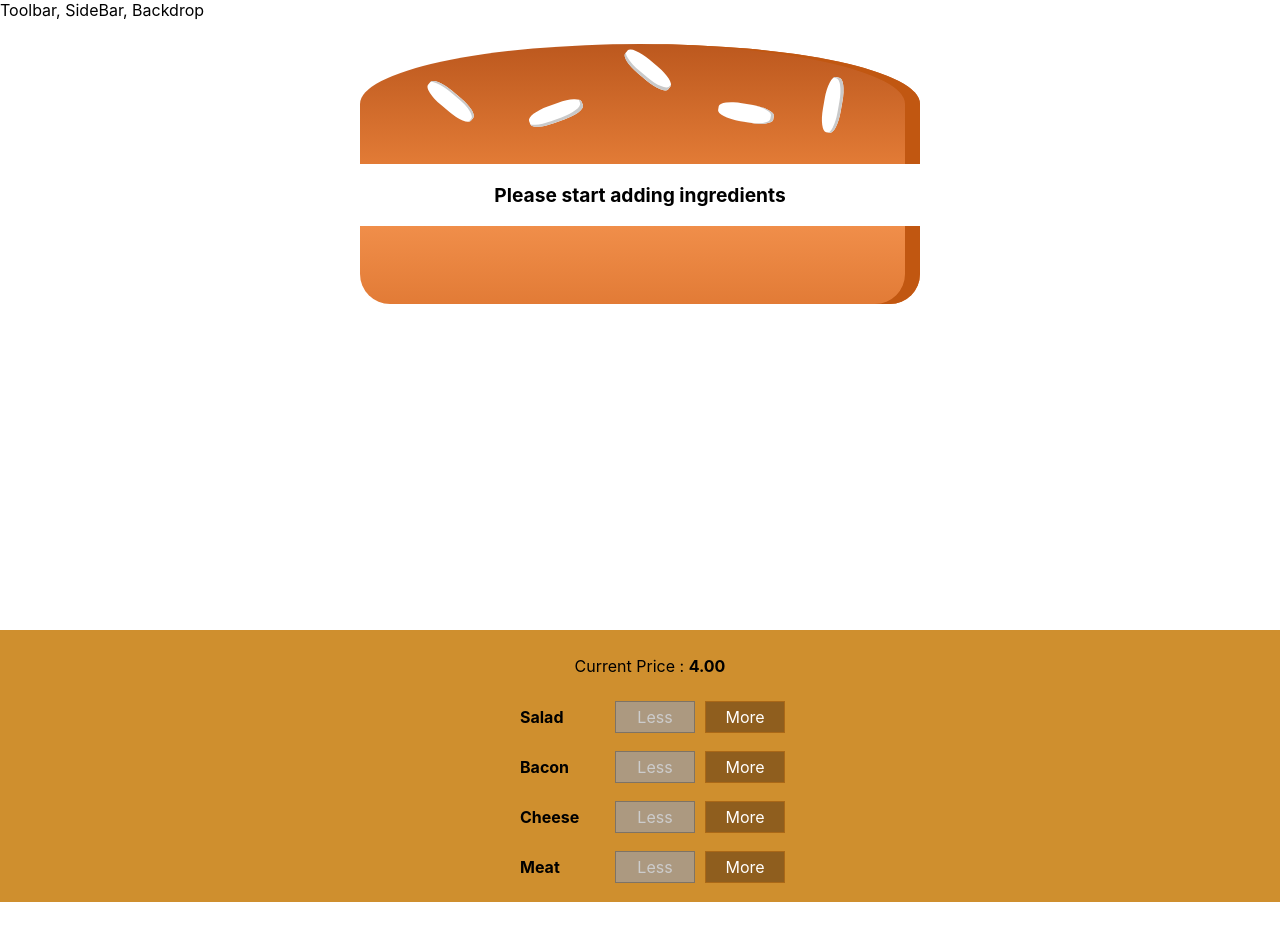
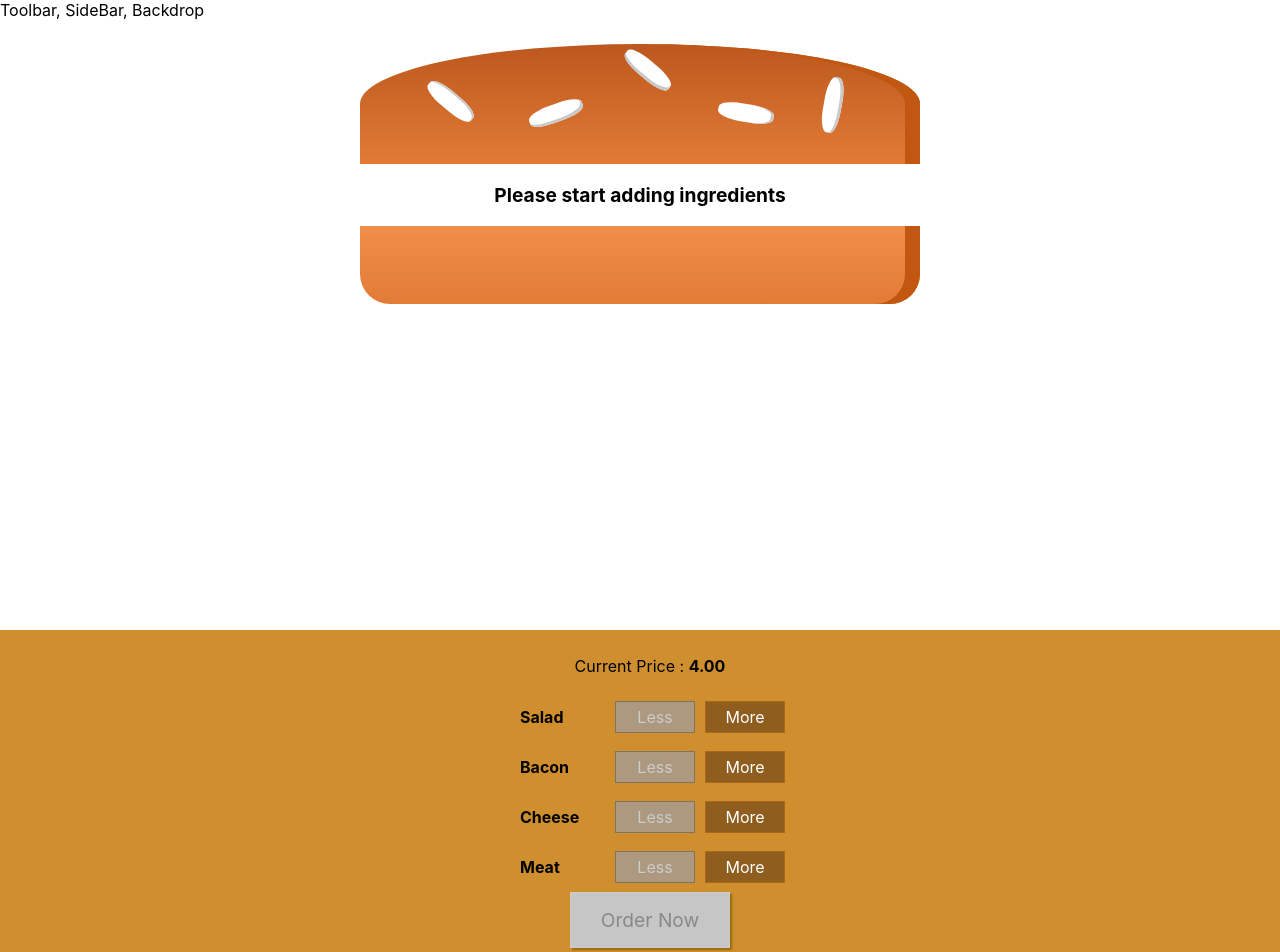
Before and after one commit to harini24/Burger-Builder, a React (Create React App) app: page / in a window 1280 px wide. Shown: the top 952 px of the page. Before the commit the page ends 902 px from the top, so only its background shows below. Built offline with nearby package versions, Linux system fonts and the light colour scheme; the HTML template or start-up script is replaced by a standard one.

Commit message:
added order button

```diff
--- a/src/Components/Burger/BuildControls/BuildControls.js
+++ b/src/Components/Burger/BuildControls/BuildControls.js
@@ -2,21 +2,25 @@
 import classes from './BuildControls.module.css'
 import BuildControl from './BuildControl/BuildControl'
 const controls = [
-    {label:'Salad', type:'salad'},
-    {label:'Bacon', type:'bacon'},
-    {label:'Cheese', type:'cheese'},
-    {label:'Meat', type:'meat'}
+    { label: 'Salad', type: 'salad' },
+    { label: 'Bacon', type: 'bacon' },
+    { label: 'Cheese', type: 'cheese' },
+    { label: 'Meat', type: 'meat' }
 ]
 const buildControls = props => {
-    return(
+    return (
         <div className={classes.BuildControls}>
             <p>Current Price : <strong>{props.price.toFixed(2)}</strong></p>
-            {controls.map(ctrl=>
-                (<BuildControl key={ctrl.label} label={ctrl.label}
-                added={()=>props.ingredientAdded(ctrl.type)}
-                removed={()=>props.ingredientRemoved(ctrl.type)}
-                disabled={props.disabled[ctrl.type]}></BuildControl>))}
-
+            {controls.map(ctrl => (
+                <BuildControl key={ctrl.label} label={ctrl.label}
+                    added={() => props.ingredientAdded(ctrl.type)}
+                    removed={() => props.ingredientRemoved(ctrl.type)}
+                    disabled={props.disabled[ctrl.type]}>
+                </BuildControl>
+            ))}
+            <button
+                className={classes.OrderButton}
+                disabled={!props.purchasable}>Order Now</button>
         </div>
     )
 }
--- a/src/Components/Burger/BuildControls/BuildControls.module.css
+++ b/src/Components/Burger/BuildControls/BuildControls.module.css
@@ -8,3 +8,44 @@
     margin: auto;
     padding: 10px;
 }
+
+.OrderButton {
+    background-color: #DAD735;
+    outline: none;
+    cursor: pointer;
+    border: 1px solid #966909;
+    color: #966909;
+    font-family: inherit;
+    font-size: 1.2em;
+    padding: 15px 30px;
+    box-shadow: 2px 2px 2px #966909;
+}
+
+.OrderButton:hover, .OrderButton:active {
+    background-color: #A0DB41;
+    border: 1px solid #966909;
+    color: #966909;
+}
+
+.OrderButton:disabled {
+    background-color: #C7C6C6;
+    cursor: not-allowed;
+    border: 1px solid #ccc;
+    color: #888888;
+}
+
+.OrderButton:not(:disabled) {
+    animation: enable 0.3s linear;
+}
+
+@keyframes enable {
+    0% {
+        transform: scale(1);
+    }
+    60% {
+        transform: scale(1.1);
+    }
+    100% {
+        transform: scale(1);
+    }
+}
--- a/src/Containers/BurgerBuilder/BurgerBuilder.js
+++ b/src/Containers/BurgerBuilder/BurgerBuilder.js
@@ -1,76 +1,95 @@
-import React, {Component } from 'react'
+import React, { Component } from 'react'
 import Aux from '../../hoc/Auxillary'
 import Burger from '../../Components/Burger/Burger'
 import BuildControls from '../../Components/Burger/BuildControls/BuildControls'
+import { object } from 'prop-types'
 
-const INGREDIENT_PRICES={
-    salad:0.5,
-    cheese:0.4,
-    meat:1.3,
-    bacon:0.7
+const INGREDIENT_PRICES = {
+    salad: 0.5,
+    cheese: 0.4,
+    meat: 1.3,
+    bacon: 0.7
 }
-class BurgerBuilder extends Component{
+class BurgerBuilder extends Component {
 
     // constructor(props){
     //     super(props);
     //     this.state={}
     // }
 
-    state={
-        ingredients:{
-            salad:0,
-            bacon:0,
-            cheese:0,
-            meat:0
+    state = {
+        ingredients: {
+            salad: 0,
+            bacon: 0,
+            cheese: 0,
+            meat: 0
         },
-        totalPrice:4
+        totalPrice: 4,
+        purchasable: false
     }
 
-    addIngredientHandler = (type)=>{
+    updatePurchaseState= ()=> {
+        const ingredients = { ...this.state.ingredients }
+        const sum = Object.keys(ingredients)
+            .map(key => {
+                return ingredients[key]
+            })
+            .reduce((sum, ele) => {
+                return sum + ele;
+            }, 0)
+        this.setState({
+            purchasable:sum>0
+        })
+    }
+
+    addIngredientHandler = (type) => {
         const oldCount = this.state.ingredients[type]
         const updatedCount = oldCount + 1;
-        const updatedIngredients = {...this.state.ingredients}
+        const updatedIngredients = { ...this.state.ingredients }
         updatedIngredients[type] = updatedCount
         const priceAddition = INGREDIENT_PRICES[type]
         const oldPrice = this.state.totalPrice
-        const newPrice= oldPrice+priceAddition
+        const newPrice = oldPrice + priceAddition
         this.setState({
-            ingredients:updatedIngredients,
-            totalPrice:newPrice
+            ingredients: updatedIngredients,
+            totalPrice: newPrice
         })
+        this.updatePurchaseState()
     }
 
-    removeIngredientHandler = (type)=>{
+    removeIngredientHandler = (type) => {
         const oldCount = this.state.ingredients[type]
-        if(oldCount<=0){
+        if (oldCount <= 0) {
             return;
         }
         const updatedCount = oldCount - 1;
-        const updatedIngredients = {...this.state.ingredients}
+        const updatedIngredients = { ...this.state.ingredients }
         updatedIngredients[type] = updatedCount
         const priceAddition = INGREDIENT_PRICES[type]
         const oldPrice = this.state.totalPrice
-        const newPrice= oldPrice-priceAddition
+        const newPrice = oldPrice - priceAddition
         this.setState({
-            ingredients:updatedIngredients,
-            totalPrice:newPrice
+            ingredients: updatedIngredients,
+            totalPrice: newPrice
         })
+        this.updatePurchaseState()
     }
-    render(){
-        const disabledInfo={
+    render() {
+        const disabledInfo = {
             ...this.state.ingredients
         }
-        for(let key in disabledInfo){
-            disabledInfo[key]=disabledInfo[key]<=0
+        for (let key in disabledInfo) {
+            disabledInfo[key] = disabledInfo[key] <= 0
         }
-        return(
+        return (
             <Aux>
-            <Burger ingredients={this.state.ingredients}/>
-            <BuildControls
-            ingredientAdded={this.addIngredientHandler}
-            ingredientRemoved={this.removeIngredientHandler}
-            disabled={disabledInfo}
-            price={this.state.totalPrice}/>
+                <Burger ingredients={this.state.ingredients} />
+                <BuildControls
+                    ingredientAdded={this.addIngredientHandler}
+                    ingredientRemoved={this.removeIngredientHandler}
+                    disabled={disabledInfo}
+                    price={this.state.totalPrice}
+                    purchasable={this.state.purchasable}/>
 
             </Aux>
         );
```
Also changed, not shown: 2 other files (tests, documents, lock files or other folders).
